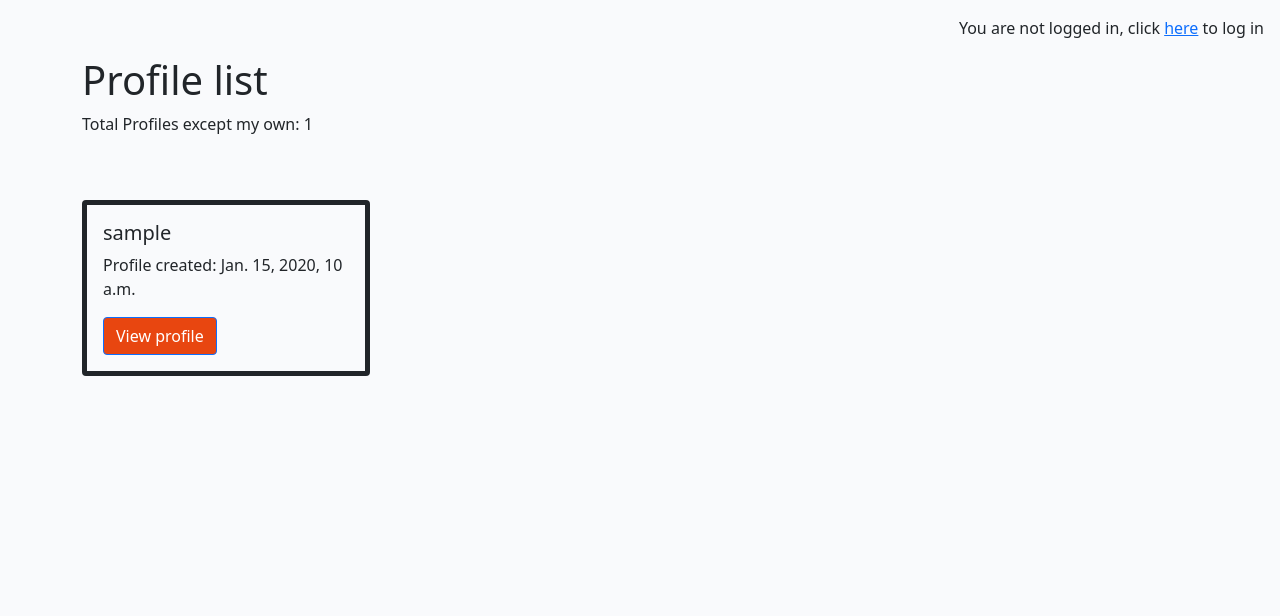
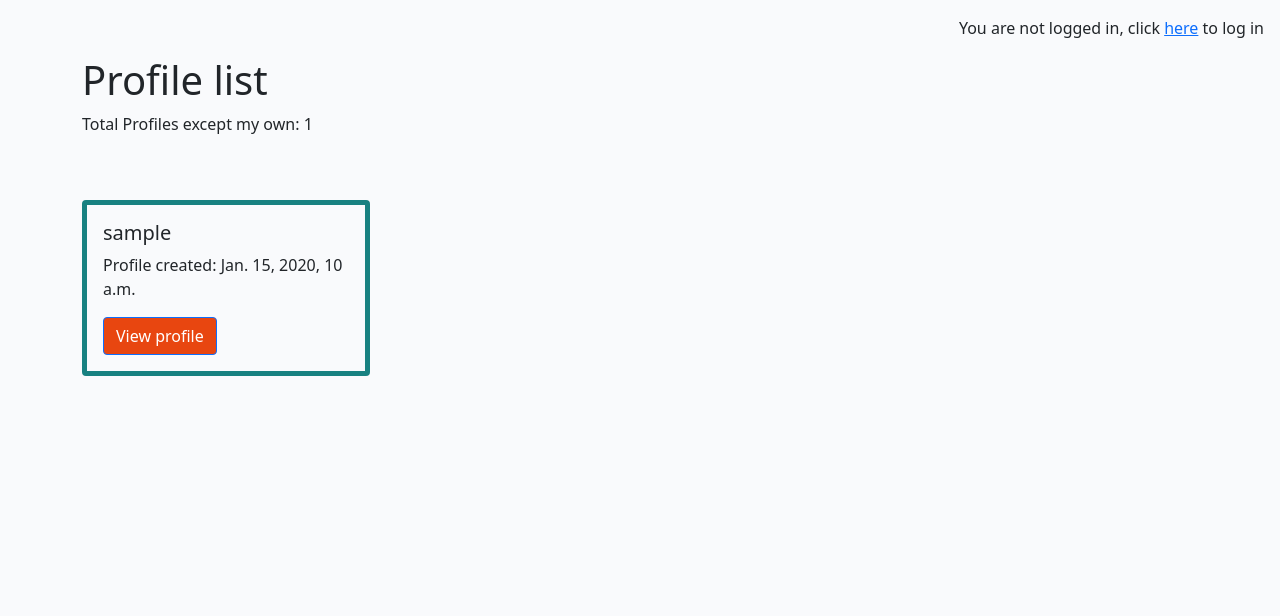
Before and after one commit to Masorr/musicians_blog, a Django app: template blog/templates/blog/profile_list.html in a window 1280 px wide. Shown: the part 60-676 px from the top of the page. Run offline with Django 4.2, Linux system fonts and the light colour scheme; tables that the repository leaves empty hold one stand-in row (values such as "Sample post"); the template is opened without the code that fills it: values that come from a table or form of the project are taken from there, most other values are stand-ins (such as "Sample title", 1, 10 or a date in 2020).

Commit message:
Add aria-label + colour to profile list cards

```diff
--- a/blog/templates/blog/profile_list.html
+++ b/blog/templates/blog/profile_list.html
@@ -3,20 +3,22 @@
 {% block content %}
 
 
-<div class="container">
+<div class="container" style="margin-bottom: 40px;">
     <h1>Profile list</h1>
     <p>Total Profiles except my own: {{ profile_count }}</p>
     <br />
     {% if profiles %}
         {% for profile in profiles %}
         <br>
-        <div class="card" style="width: 18rem; border: solid 5px;">
+        <div class="card" style="width: 18rem; border: solid 5px #188181;">
             <div class="card-body">
                 <h5 class="card-title">{{ profile.user.username }}</h5>
-                <p class="card-text">Profile created: {{ profile.created_on }}</p>
-                <a href="{% url 'profile' profile.user.id %}" class="btn btn-primary" style="background-color: #e84610"
-                >View profile</a
-                >
+                <p class="card-text">Profile created: {{ profile.created_on }}
+                </p>
+                <a href="{% url 'profile' profile.user.id %}"
+                class="btn btn-primary" style="background-color: #e84610"
+                aria-label="View profile of {{ profile.user.username }}">
+                View profile</a>
             </div>
         </div>
         {% endfor %}
```
